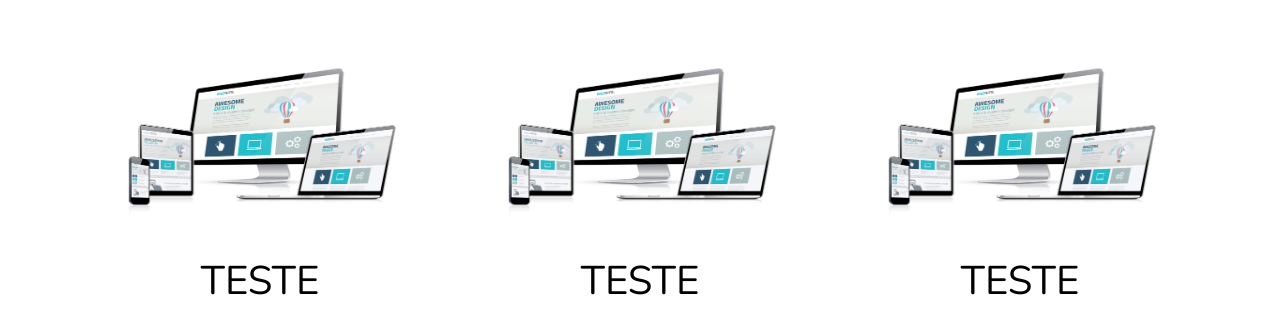
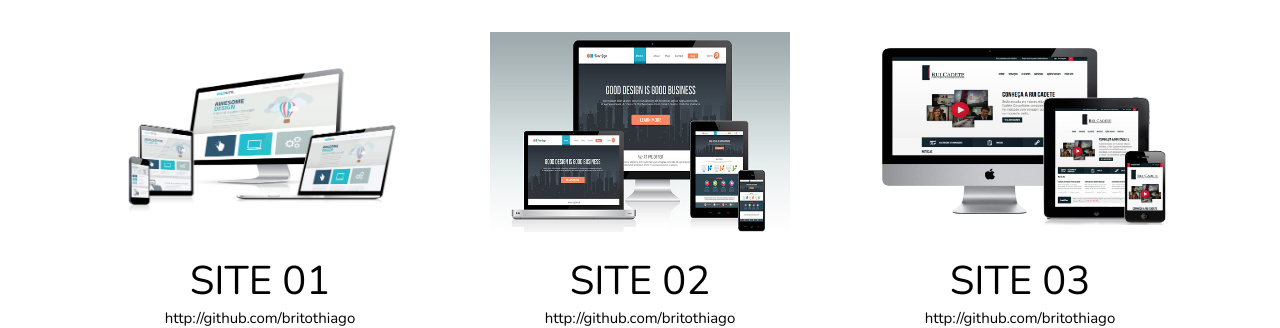
Before and after one commit to britothiago/porfolio, a plain HTML site: page index.html in a window 1280 px wide. Shown: the part 746-1074 px from the top of the page. Drawn offline with nearby package versions, Linux system fonts and the light colour scheme.

Commit message:
atualizando projeto. Estrutura pronta. Mexendo nas medias

```diff
--- a/index.html
+++ b/index.html
@@ -12,7 +12,7 @@
 <body>
 
     <header class="header">
-        <div class="logo">
+        <div class="logo border">
             <img src="logo.jpg" alt="Logo">
         </div>
         <div class="titulo">
@@ -24,31 +24,29 @@
     <figure>
       <img class="slide" src="django.jpg" alt="Programacao">
     </figure>
-    <section>
     <h3 class="titulo-jobs">Trabalhos realizados</h3>
-    </section>
     <section class="trabalhos alinhamento">
         <article>
            <figure>
               <img class="jobs" src="imagem1.jpg" alt="Site01">
             </figure>
-        <figcaption class="titulos_jobs">TESTE</figcaption>
+            <figcaption class="descricao_jobs">site 01</figcaption>
+            <figcaption class="subdescricao_jobs">http://github.com/britothiago</figcaption>
         </article>
         <article>
             <figure>
-          <img class="jobs" src="imagem1.jpg" alt="Site01" >
+              <img class="jobs" src="imagem2.jpg" alt="Site02" >
             </figure>
-        <figcaption class="titulos_jobs">TESTE</figcaption>
+            <figcaption class="descricao_jobs">site 02</figcaption>
+            <figcaption class="subdescricao_jobs">http://github.com/britothiago</figcaption>
         </article>
         <article>
             <figure>
-          <img class="jobs" src="imagem1.jpg" alt="Site01" >
+              <img class="jobs" src="imagem3.jpg" alt="Site03" >
             </figure>
-        <figcaption class="titulos_jobs">teste</figcaption>
+            <figcaption class="descricao_jobs">site 03</figcaption>
+            <figcaption class="subdescricao_jobs">http://github.com/britothiago</figcaption>
         </article>
     </section>
-
-
-
 </body>
 </html>
--- a/style.css
+++ b/style.css
@@ -1,6 +1,19 @@
-@media screen and (min-width:950px){
+@media screen and (min-width:750px){
   .jobs{width: 300px; height: 200px; margin: 0;}
   .alinhamento{justify-content: center;}
+}
+
+@media screen and (max-width:749px){
+    .jobs{width:100%;}
+    .alinhamento{justify-content: center;}
+}
+
+@media screen and (min-width:550px) and (max-width:700px){
+    hr{opacity:0}
+}
+
+@media screen and (max-width:549px){
+    .logo{float: center;}
 }
 
 body, html {
@@ -22,25 +35,20 @@ h1, h2{
     padding: 0;
 }
 
-
-
 .logo{
     float:left;
     margin-left: 10px;
+}
 
-}
 .titulo{
     float:right;
     text-align: right;
     margin-right:40px;
-
-
 }
 
 .principal{
     font-size: 40px;
 }
-
 
 .slide{
   width: 100%
@@ -53,6 +61,8 @@ h1, h2{
   color: #A4A4A4;
 }
 
+
+
 .border{
     border: solid;
 }
@@ -62,8 +72,13 @@ h1, h2{
   flex-wrap: wrap;
 }
 
-.titulos_jobs{
+.descricao_jobs{
   text-align: center;
   font-size: 40px;
   text-transform: uppercase;
 }
+
+.subdescricao_jobs{
+  text-align: center;
+  font-size: 15px;
+}
```
Lines whose indentation alone changed are shown as unchanged.
